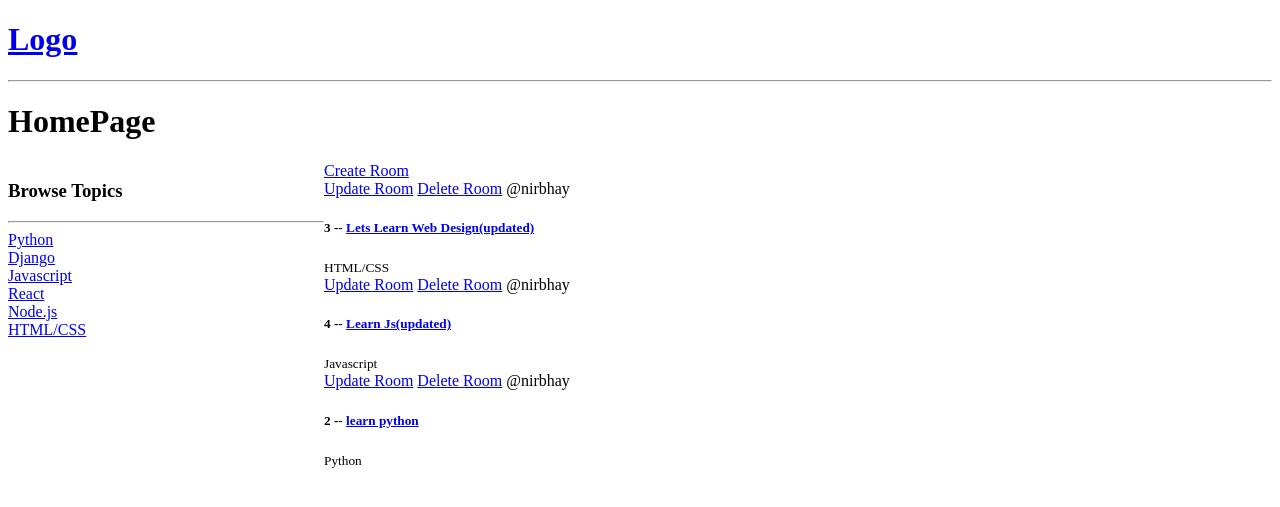
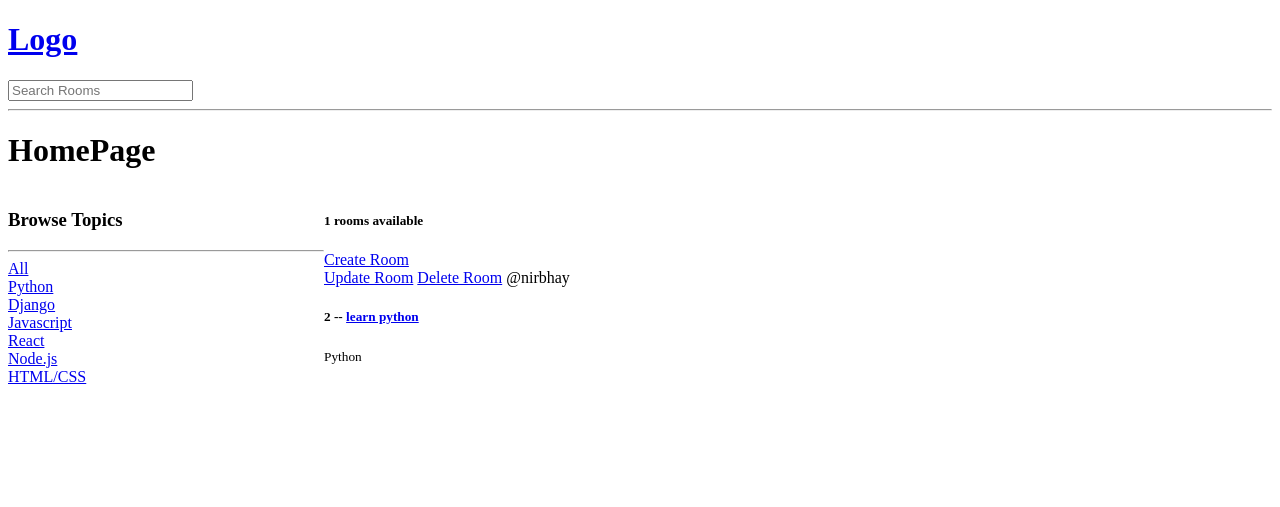
Before and after one commit to Nirbhay3010/Study-Buddy, a Django app: a page that uses templates/navbar.html in a window 1280 px wide. Shown: the top 507 px of the page. Run offline with Django 3.2, Linux system fonts and the light colour scheme; data comes from the database, SQL or seed files in the repository.

Commit message:
Added Search Bar for rooms

```diff
--- a/base/templates/base/home.html
+++ b/base/templates/base/home.html
@@ -14,15 +14,19 @@
     <div>
         <h3>Browse Topics</h3>
         <hr>
+        <div>
+            <a href="{% url 'homepage' %}">All</a>
+        </div>
         {% for topic in topics %}
 
             <div>
-                <a href="{% url 'home' % ?q={{topic.name}}}">{{topic.name}}</a>
+                <a href="{% url 'homepage' %}?q={{topic.name}}">{{topic.name}}</a>
             </div>
         {% endfor %}
     </div>
 
     <div>
+        <h5>{{room_count}} rooms available</h5>
         <a href="{% url 'create-room' %}">Create Room</a>
         <div>
             {% for room in rooms %}
--- a/base/views.py
+++ b/base/views.py
@@ -1,4 +1,5 @@
 from django.shortcuts import render, redirect
+from django.db.models import Q
 from django.http.response import HttpResponse
 # Create your views here.
 from .models import Room,Topic
@@ -10,9 +11,15 @@ from .forms import RoomForm
 # ]
 
 def home(request):
-    rooms=Room.objects.all()
+    query = request.GET.get('q') if request.GET.get('q') != None else ''
+    rooms=Room.objects.filter(
+        Q(topic__name__icontains=query) |
+        Q(name__icontains=query) |
+        Q(description__icontains=query)
+        )
     topics = Topic.objects.all()
-    context={'rooms':rooms, 'topics': topics}
+    room_count = rooms.count()
+    context={'rooms':rooms, 'topics': topics, 'room_count':room_count}
     return render(request,'base/home.html',context)
 
 def room(request,pk):
--- a/templates/navbar.html
+++ b/templates/navbar.html
@@ -1,4 +1,7 @@
 <a href="/">
     <h1>Logo</h1>
 </a>
+<form method = "GET" action="{% url 'homepage' %}">
+    <input type="text" name="q" placeholder="Search Rooms"/>
+</form>
 <hr>
```
